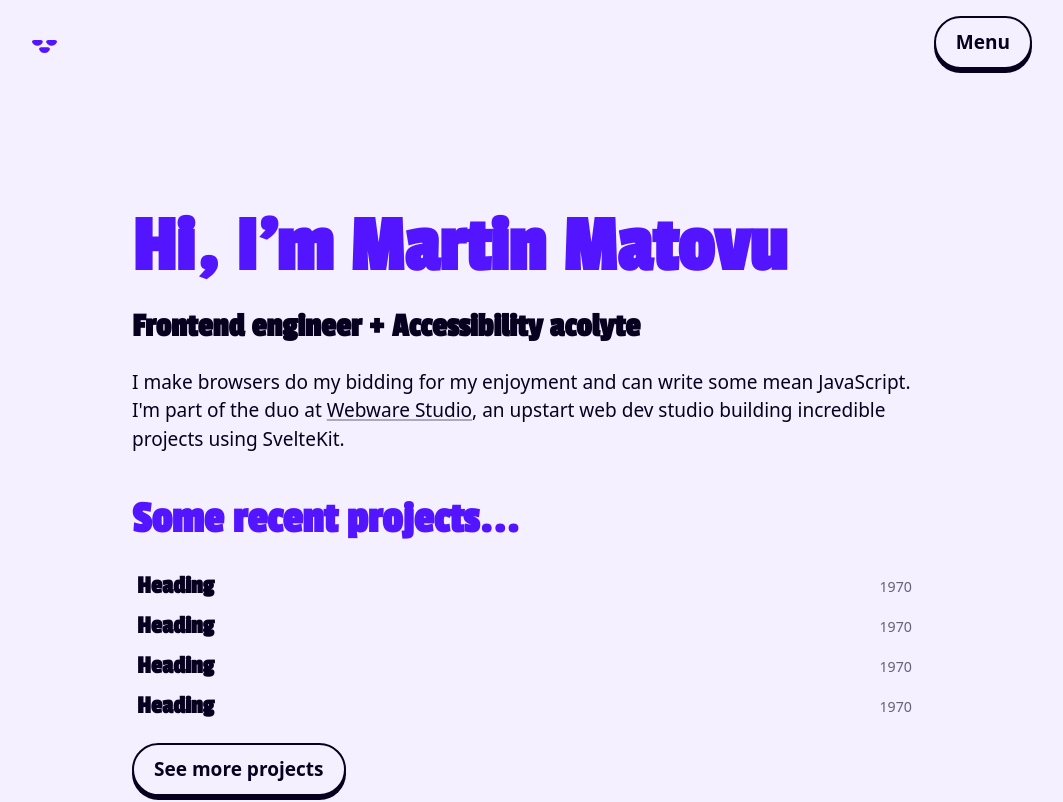
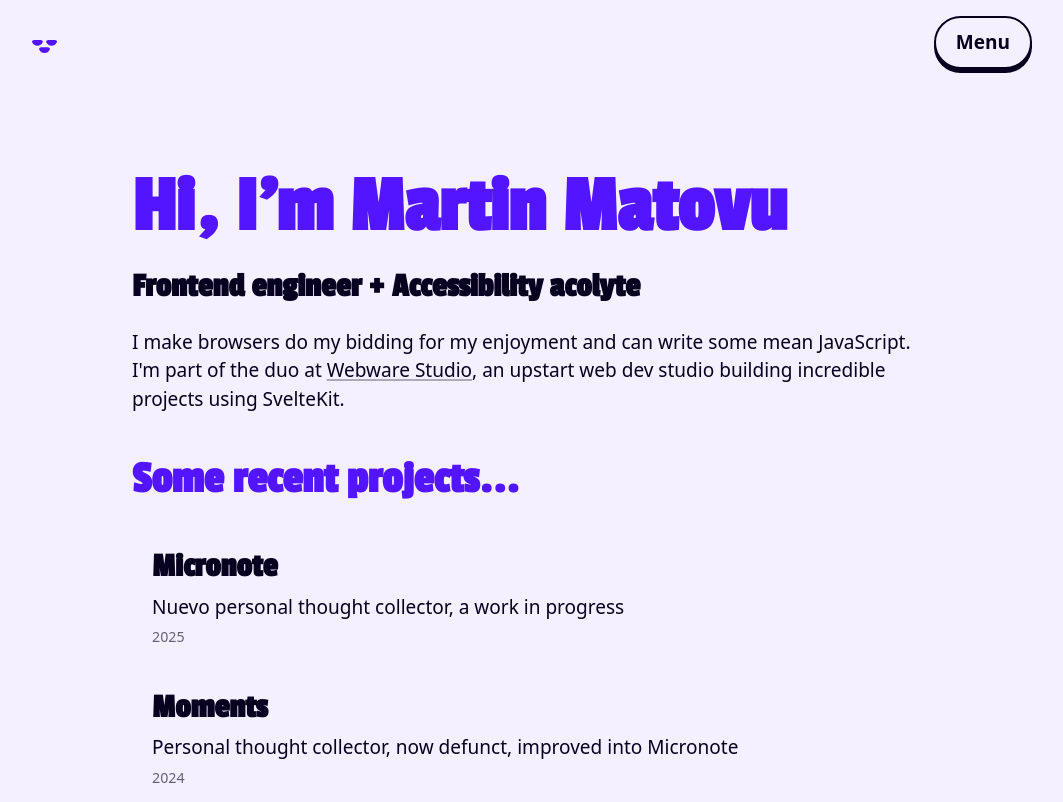
Before and after one commit to matovius/martin, a SvelteKit app: page / in a window 1280 px wide. Shown: the top 802 px of the page, without its empty margins (108-1171 px from the left). Built offline with nearby package versions, Linux system fonts and the light colour scheme.

Commit message:
refactor: change up how the `main` element accounts for the page header using css variables

```diff
--- a/src/routes/+page.svelte
+++ b/src/routes/+page.svelte
@@ -1,5 +1,5 @@
 <script lang="ts">
-	import ProjectCard from '$lib/components/FeaturedProjectCard.svelte';
+	import ProjectCard from '$lib/components/ProjectCard.svelte';
 	import { projects } from '$lib/scripts/projects';
 </script>
 
@@ -58,12 +58,14 @@
 
 <style>
 	main {
+		--_pblock: 2.5rem /* 40px */;
+		--_pblock-start: var(--_pblock);
 		padding-inline: 1.25rem /* 20px */;
-		padding-block: 3.75rem /* 60px*/ 2.5rem /* 40px */;
-		margin-block-start: var(--header-height);
+		padding-block: var(--_pblock);
+		padding-block-start: calc(var(--header-height) + var(--_pblock-start)) /* 40px */;
 
 		@media screen and (min-width: 37.5rem) /* 600px */ {
-			padding-block-start: 7.5rem /* 120px */;
+			--_pblock-start: 5rem /* 80px */;
 		}
 	}
 
```
